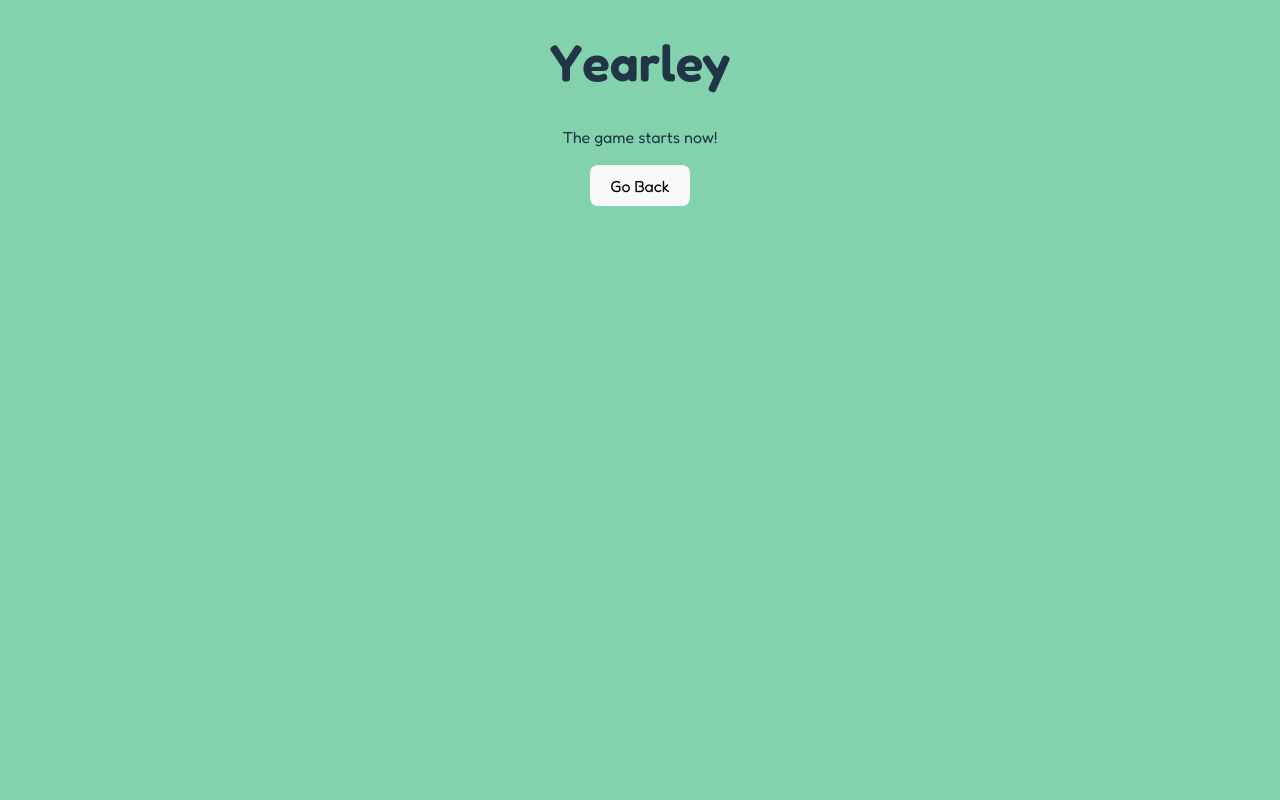
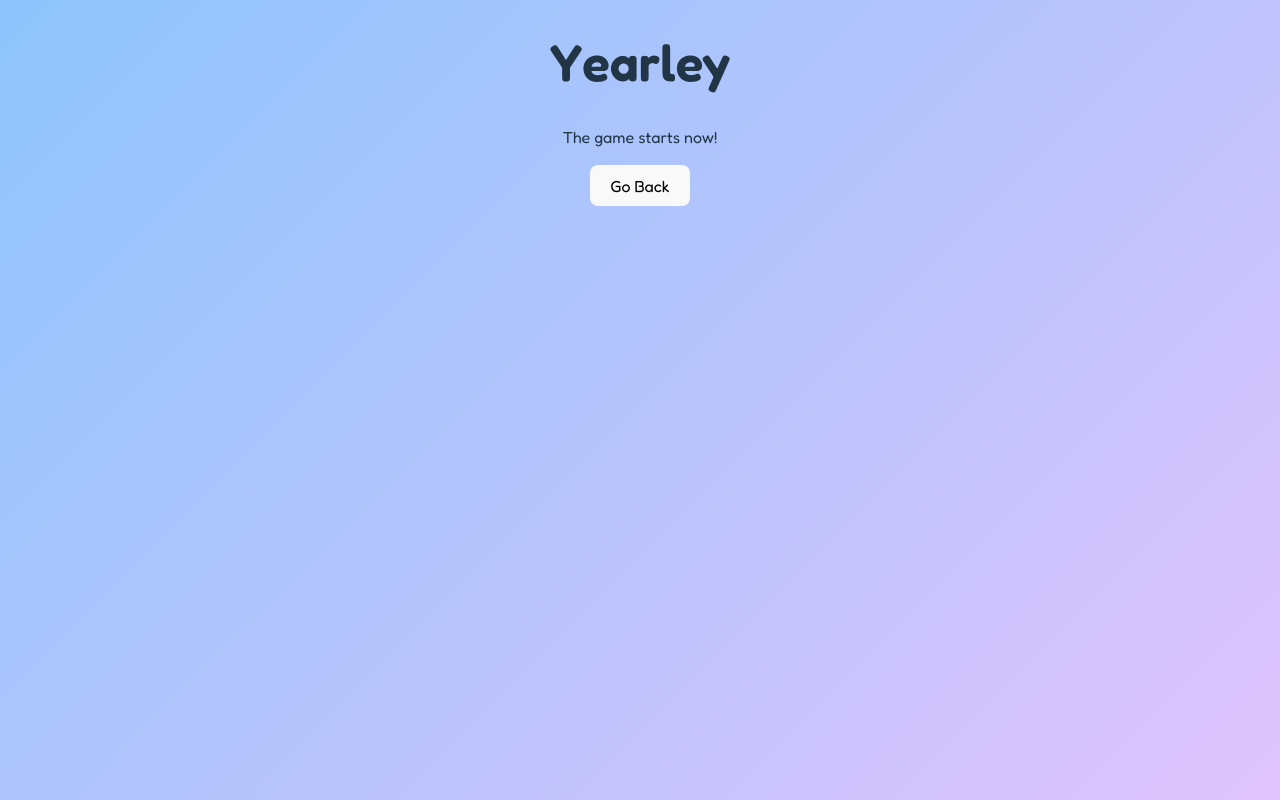
Before and after one commit to EbbacnLundgren/gamepage, a React (Vite) app: page /game in a window 1280 px wide. Built offline with nearby package versions, Linux system fonts and the light colour scheme.

Commit message:
fixed even more design

```diff
--- a/src/App.css
+++ b/src/App.css
@@ -37,11 +37,12 @@ html, body {
 }
 
 .game-page {
-  background-color: #82d2ae !important;
+  background: linear-gradient(135deg, #8EC5FC, #E0C3FC) !important;
   width: 100%;
   min-height: 100vh;
   height: 100%;
 }
+
 
 .dog-page {
   background: linear-gradient(135deg, #5c6dab, #93f7e0);
--- a/src/Dog.tsx
+++ b/src/Dog.tsx
@@ -144,7 +144,7 @@ const Dog: React.FC = () => {
   if (dogs.length === 0) return <p>Loading game...</p>;
 
   return (
-    <div className="game-container"> {/* Lägg game-container runt hela spelet */}
+    <div className="game-container">
       {!gameOver ? (
         <div>
           <h1>GUESS THE DOG</h1>
--- a/src/Game.tsx
+++ b/src/Game.tsx
@@ -5,7 +5,7 @@ const Game: React.FC = () => {
     const navigate = useNavigate();
 
     return (
-        <div>
+        <div className="game-page">
             <h1>Yearley</h1>
             <p>The game starts now! </p>
             <button onClick={() => navigate("/")}>Go Back</button>
```
